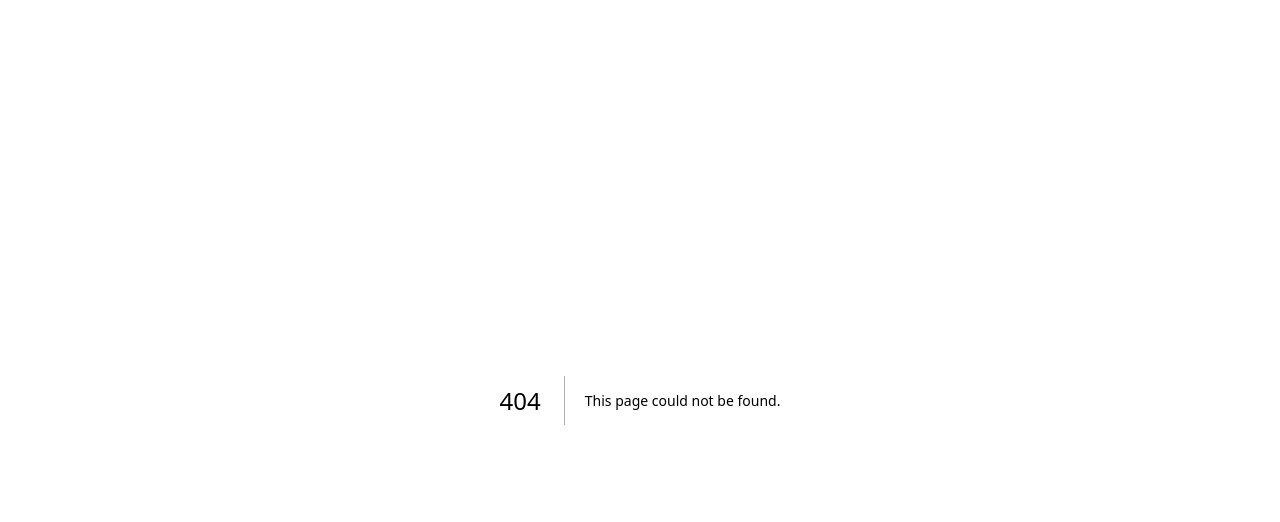
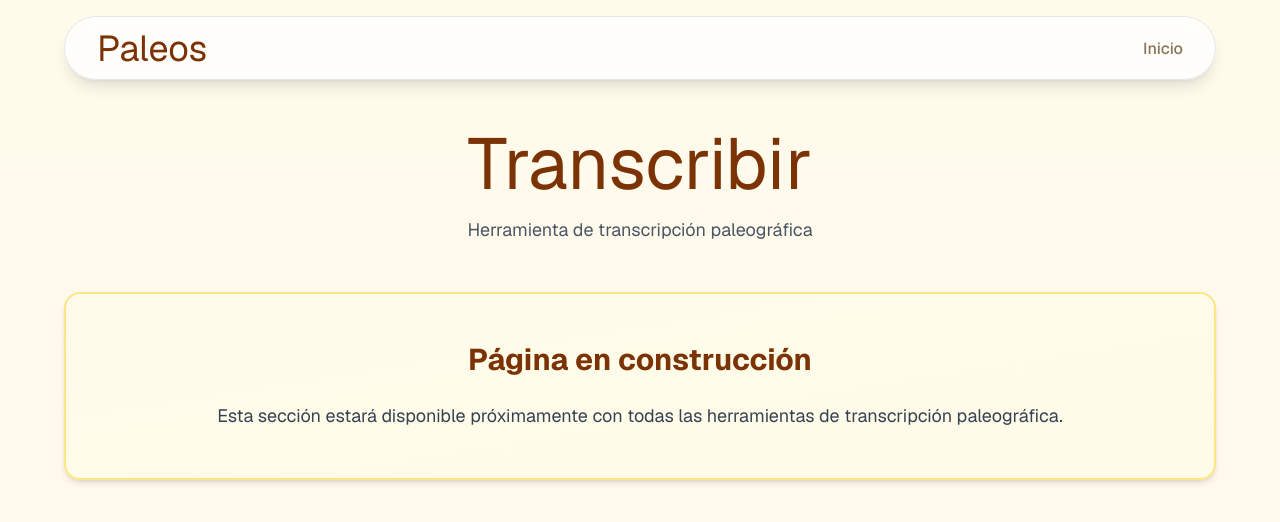
Before and after one commit to carlosgr55/Paleos, a Next.js app: page /transcribir in a window 1280 px wide. Before the commit this address had no page. Shown: the top 522 px of the page. Built offline with nearby package versions, Linux system fonts and the light colour scheme.

Commit message:
transcribir start

```diff
--- a/app/components/NavBar.tsx
+++ b/app/components/NavBar.tsx
@@ -3,8 +3,13 @@
 import React, { useEffect, useState } from "react";
 import { Link } from "react-scroll";
 import { AiOutlineMenu, AiOutlineClose } from "react-icons/ai";
+import NextLink from "next/link";
 
-const NavBar = () => {
+interface NavBarProps {
+  isTranscribirPage?: boolean;
+}
+
+const NavBar = ({ isTranscribirPage = false }: NavBarProps) => {
   const [menuOpen, setMenuOpen] = useState(false);
   const [windowDimension, setWindowDimension] = useState({
     innerHeight: 0,
@@ -27,14 +32,12 @@ const NavBar = () => {
     return () => window.removeEventListener("resize", detectSize);
   }, []);
 
-  const links = [
+  // Links diferentes según la página
+  const scrollLinks = [
     { id: 1, name: "Sobre Paleos", src: "sobre-paleos-section" },
     { id: 2, name: "Misión", src: "mision-section" },
     { id: 3, name: "Sobre Nosotros", src: "sobre-nosotros-section" }
   ];
-
-  // links pantalla grnade o movil
-  const showLinks = windowDimension.innerWidth > 768 || menuOpen;
 
 return (
   <nav
@@ -58,7 +61,13 @@ return (
 
       {/* LINKS escritorio */}
       <div className="hidden md:flex items-center gap-10">
-        {links.map((l) => (
+        {isTranscribirPage ? (
+          <NextLink href="/" className="cursor-pointer text-[#8B7355] hover:text-[#A0826D] font-medium transition-all no-underline">
+            Inicio
+          </NextLink>
+        ) : (
+          <>
+            {scrollLinks.map((l) => (
               <Link
                 key={l.id}
                 to={l.src}
@@ -68,6 +77,11 @@ return (
                 {l.name}
               </Link>
             ))}
+            <NextLink href="/transcribir" className="cursor-pointer text-[#8B7355] hover:text-[#A0826D] font-medium transition-all no-underline">
+              Transcribir
+            </NextLink>
+          </>
+        )}
       </div>
 
       {/* Icono menu movil */}
@@ -91,7 +105,17 @@ return (
     {/* MENU DESPLEGABLE: Ahora es parte del mismo contenedor blanco */}
     {menuOpen && (
       <div className="flex flex-col items-center justify-center gap-6 py-8 border-t border-gray-100">
-        {links.map((l) => (
+        {isTranscribirPage ? (
+          <NextLink
+            href="/"
+            className="text-xl text-[#8B7355] hover:text-[#A0826D] font-semibold transition-all no-underline"
+            onClick={() => setMenuOpen(false)}
+          >
+            Inicio
+          </NextLink>
+        ) : (
+          <>
+            {scrollLinks.map((l) => (
               <Link
                 key={l.id}
                 to={l.src}
@@ -103,6 +127,15 @@ return (
                 {l.name}
               </Link>
             ))}
+            <NextLink
+              href="/transcribir"
+              className="text-xl text-[#8B7355] hover:text-[#A0826D] font-semibold transition-all no-underline"
+              onClick={() => setMenuOpen(false)}
+            >
+              Transcribir
+            </NextLink>
+          </>
+        )}
       </div>
     )}
   </nav>
--- a/app/page.tsx
+++ b/app/page.tsx
@@ -47,7 +47,7 @@ const LandingPage = () => {
 
             {/* Botón Comenzar */}
             <div className="flex justify-center mt-8">
-              <Link href="/archivo" className="no-underline">
+              <Link href="/transcribir" className="no-underline">
                 <button className="bg-[#8B7355] hover:bg-[#6B5744] text-white px-12 py-4 rounded-full text-xl font-bold transition-all hover:scale-105 shadow-lg shadow-amber-300">
                   Comenzar
                 </button>
--- /dev/null
+++ b/app/transcribir/page.tsx
@@ -0,0 +1,44 @@
+"use client";
+
+import React from "react";
+import NavBar from "../components/NavBar";
+
+const TranscribirPage = () => {
+  return (
+    <div className="min-h-screen bg-gradient-to-b from-amber-50 to-orange-50 text-gray-800 font-sans">
+      {/* Navegacion Fija */}
+      <header className="fixed top-0 left-0 w-full z-50">
+        <NavBar isTranscribirPage={true} />
+      </header>
+
+      <main className="pt-32 px-6">
+        <div className="max-w-6xl mx-auto">
+          {/* Título */}
+          <div className="text-center mb-12">
+            <h1 className="text-6xl md:text-7xl font-paleo text-amber-900 mb-4">
+              Transcribir
+            </h1>
+            <p className="text-gray-600 text-lg">
+              Herramienta de transcripción paleográfica
+            </p>
+          </div>
+
+          {/* Placeholder Content */}
+          <div className="bg-gradient-to-br from-amber-50 to-yellow-50 p-12 rounded-2xl shadow-md border-2 border-amber-200">
+            <div className="text-center">
+              <h2 className="text-3xl font-bold text-amber-900 mb-6">
+                Página en construcción
+              </h2>
+              <p className="text-gray-700 text-lg">
+                Esta sección estará disponible próximamente con todas las herramientas
+                de transcripción paleográfica.
+              </p>
+            </div>
+          </div>
+        </div>
+      </main>
+    </div>
+  );
+};
+
+export default TranscribirPage;
```
Lines whose indentation alone changed are shown as unchanged.
